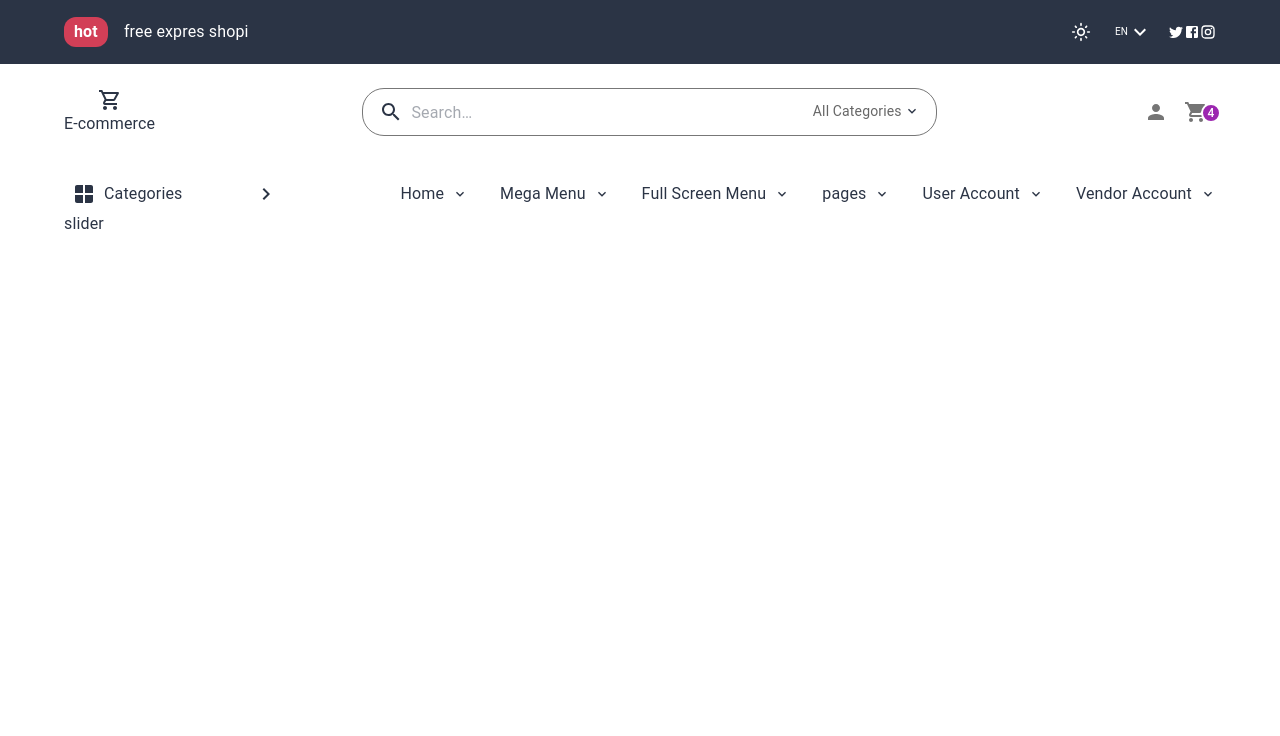
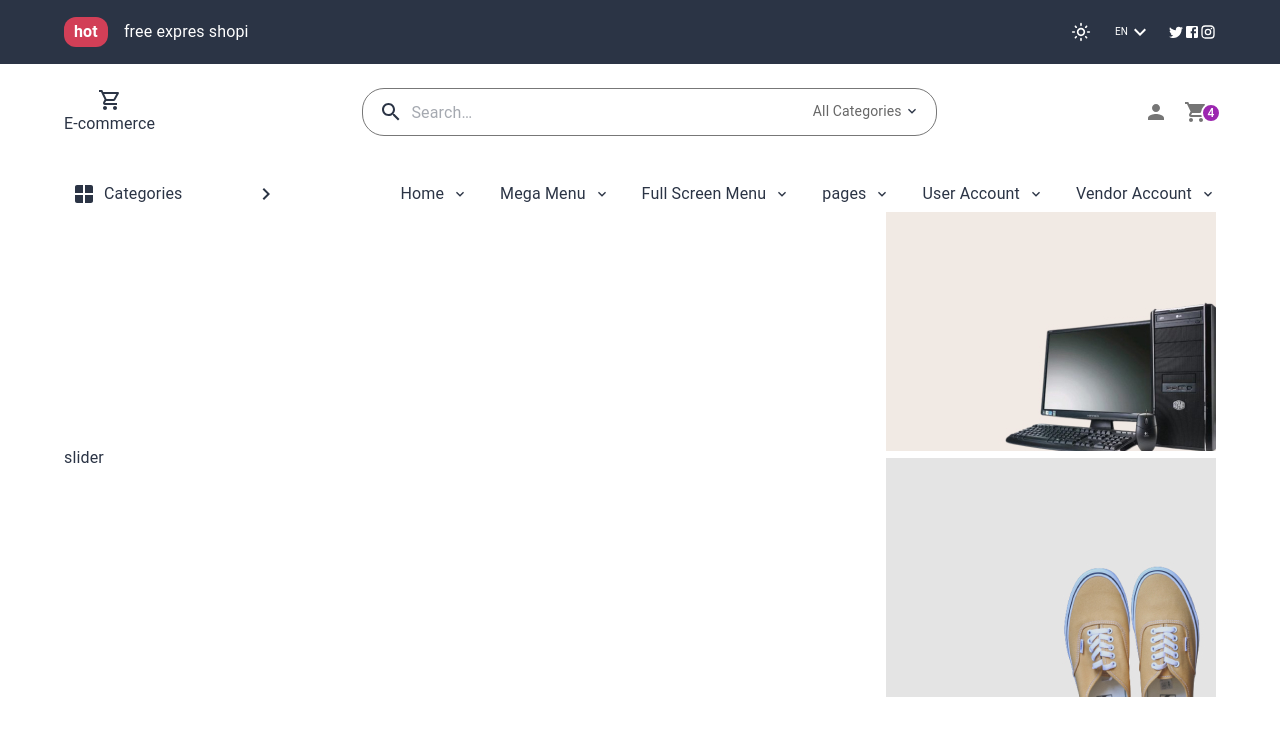
Before and after one commit to mohammadjalizi/E-commerce-projec, a React (Vite) app: page / in a window 1280 px wide. Shown: the top 736 px of the page. Built offline with nearby package versions, Linux system fonts and the light colour scheme.

Commit message:
restore file

```diff
--- a/src/components/heroseaction/Hero.jsx
+++ b/src/components/heroseaction/Hero.jsx
@@ -3,7 +3,7 @@ import React from 'react'
 
 const Hero = () => {
   return (
-   <Container>
+   <Container sx={{display:"flex",justifyContent:"space-between",alignItems:"center"}}>
 <Box>
 
 slider
@@ -13,8 +13,13 @@ slider
 
 <Box>
 
-<Box></Box>
-<Box></Box>
+<Box>
+
+<img src='src\image\banner-16.jpg'/>
+</Box>
+<Box>
+ <img src='src\image\banner-17.jpg'/>
+</Box>
 </Box>
 
 
```
